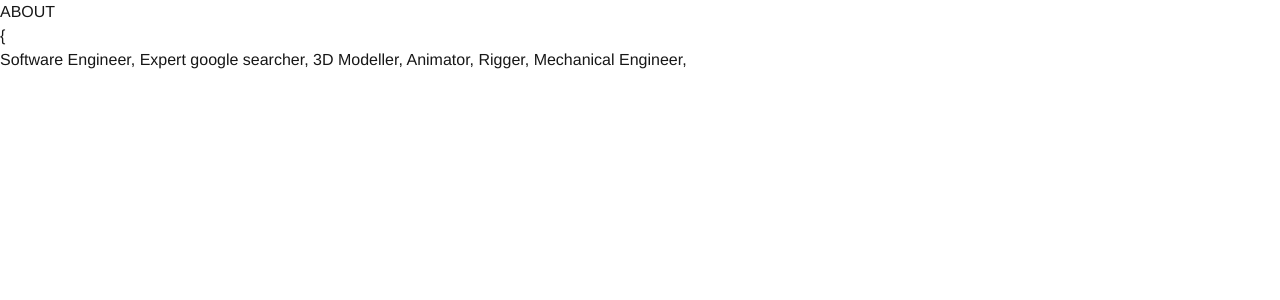
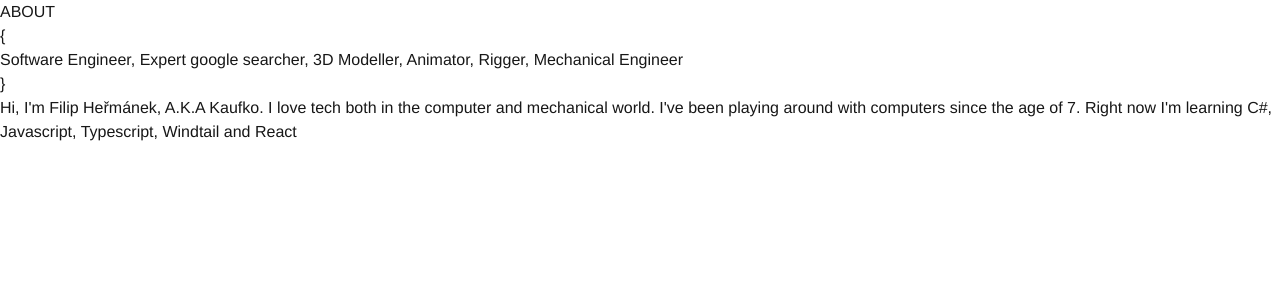
Before and after one commit to Kaufko/kaufko.github.io, a Next.js app: page /about in a window 1280 px wide. Shown: the top 300 px of the page. Built offline with nearby package versions, Linux system fonts and the light colour scheme.

Commit message:
Added new text to about me, sped up text writing, fixed error

```diff
--- a/next.config.ts
+++ b/next.config.ts
@@ -1,25 +1,5 @@
 /** @type {import('next').NextConfig} */
 const nextConfig = {
-  /**
-   * Enable static exports for the App Router.
-   *
-   * @see https://nextjs.org/docs/app/building-your-application/deploying/static-exports
-   */
-  output: "export",
-
-  /**
-   * Set base path. This is the slug of your GitHub repository.
-   *
-   * @see https://nextjs.org/docs/app/api-reference/next-config-js/basePath
-   */
-  basePath: "/nextjs-github-pages",
-
-  /**
-   * Disable server-based image optimization. Next.js does not support
-   * dynamic features with static exports.
-   *
-   * @see https://nextjs.org/docs/app/api-reference/components/image#unoptimized
-   */
   images: {
     unoptimized: true,
   },
--- a/src/app/about/page.tsx
+++ b/src/app/about/page.tsx
@@ -1,14 +1,15 @@
 "use client"; // Required only in Next.js App Router
 import { useState, useEffect } from "react";
+import {motion} from "motion/react";
 
 const AboutMe = () => {
-    const fullText = `\tSoftware Engineer,\n\tExpert google searcher,\n\t3D Modeller,\n\tAnimator,\n\tRigger,\n\tMechanical Engineer,\n\tFamily Printer Technician`;
+    const fullText = `\tSoftware Engineer,\n\tExpert google searcher,\n\t3D Modeller,\n\tAnimator,\n\tRigger,\n\tMechanical Engineer`;
     const [displayedText, setDisplayedText] = useState("");
     const [currentIndex, setCurrentIndex] = useState(0);
-    const typingSpeed = 50; // Speed of typing (ms per letter)
+    const typingSpeed = 25; // Speed of typing (ms per letter)
 
     useEffect(() => {
-        const textToType = "ABOUT {" + fullText + "}";
+        let textToType = "ABOUT {" + fullText + "}";
 
         // If currentIndex is less than the length of the textToType, continue typing
         if (currentIndex < textToType.length) {
@@ -21,7 +22,10 @@ const AboutMe = () => {
     }, [currentIndex]);
 
     return (
+        <div >
                 <div className="flex flex-col justify-center items-start min-h-screen text-white font-mono">
+
+
                 {/* Dynamically typed "ABOUT" */}
                 <h1 className="text-4xl text-yellow-400 ml-8 inline">
                     {displayedText.includes("ABOUT") && "ABOUT"}
@@ -42,6 +46,12 @@ const AboutMe = () => {
                     {displayedText.includes("}") && "}"}
                 </h1>
             </div>
+            <motion.div className="text-lg font-mono fixed flex justify-center items-center min-h-screen text-white right-0 top-1/2 left-1/2 -translate-y-1/2 mr-8"
+>
+                <p>Hi, I'm Filip Heřmánek, A.K.A Kaufko. I love tech both in the computer and mechanical world. I've been playing around with computers since the age of 7. Right now I'm learning C#, Javascript, Typescript, Windtail and React</p>
+            </motion.div>
+        </div>
+
     );
 };
 
--- a/src/app/layout.tsx
+++ b/src/app/layout.tsx
@@ -4,8 +4,8 @@ import type { Metadata } from 'next'
 import './globals.css'
 
 export const metadata: Metadata = {
-    title: 'Create Next App',
-    description: 'Generated by create next app',
+    title: 'Filip - Programmer and avid hobbyist',
+    description: 'Self-taught programmer motivated by creating cool personal projects. Master at googling and stackoverflow.',
 }
 
 export default function RootLayout({ children, }:
```
Also changed, not shown: package.json (+7 -6 lines), 2 other files (tests, documents, lock files or other folders). Lines whose indentation alone changed are shown as unchanged.
